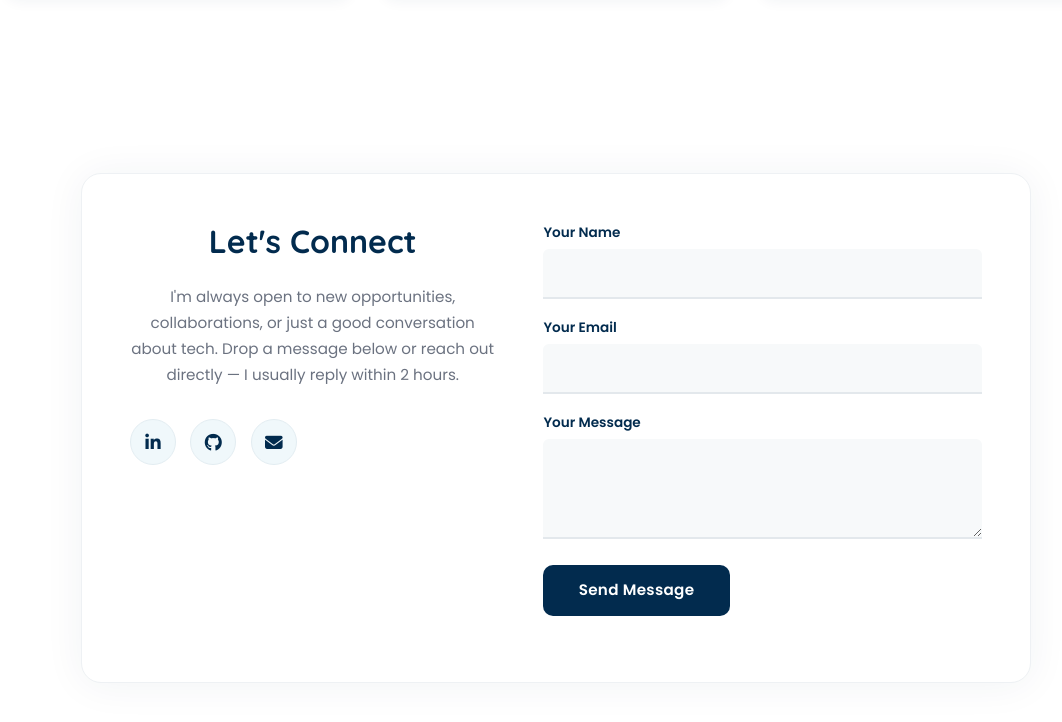
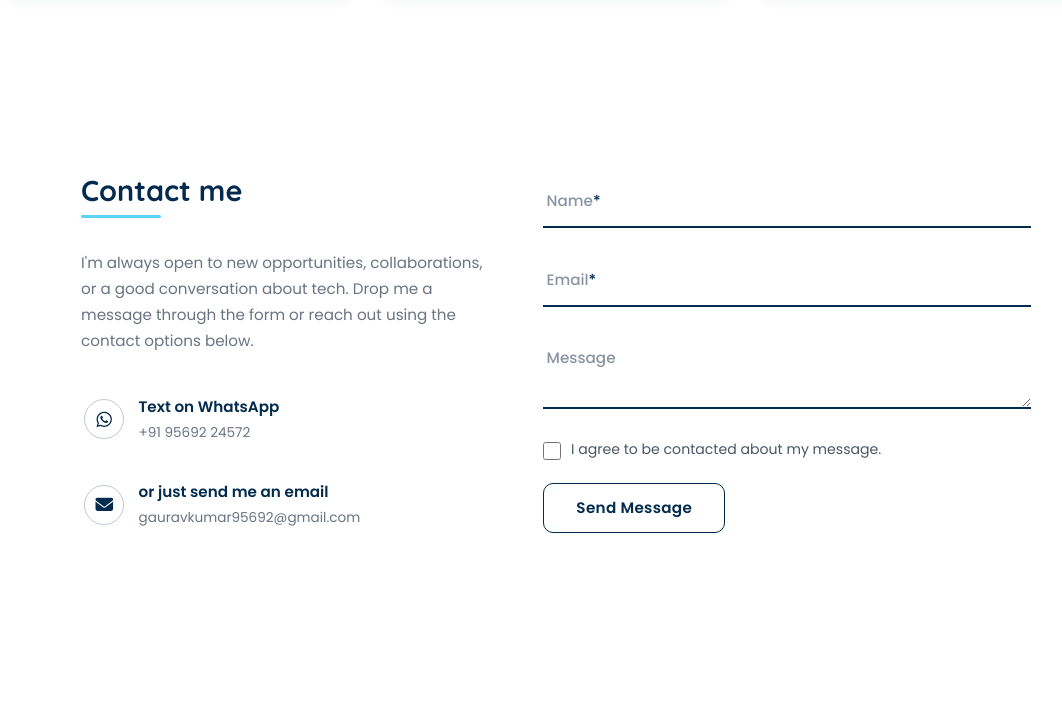
Before and after one commit to gauravkumar42/gauravkumar42.github.io, a plain HTML site: page index.html in a window 1280 px wide. Shown: the part 1498-2220 px from the top of the page, without its empty margins (84-1146 px from the left). After the commit the page ends 2145 px from the top, so only its background shows below. Drawn offline with nearby package versions, Linux system fonts and the light colour scheme.

Commit message:
refine contact and hero sections

```diff
--- a/css/contact.css
+++ b/css/contact.css
@@ -9,12 +9,12 @@
 .form-container {
   display: grid;
   grid-template-columns: 1fr 1.2fr;
-  gap: 3rem;
-  background: #ffffff;
-  padding: 3rem;
-  border-radius: 20px;
-  box-shadow: 0 2px 40px rgba(2, 43, 78, 0.06);
-  border: 1px solid #eef1f4;
+  gap: 3.5rem;
+  background: transparent;
+  padding: 0;
+  border-radius: 0;
+  box-shadow: none;
+  border: none;
   max-width: 950px;
   width: 100%;
   align-items: start;
@@ -25,13 +25,27 @@
   display: flex;
   flex-direction: column;
   gap: 1.5rem;
+  text-align: left;
 }
 
+/* Heading styled to match "Selected Work" section heading */
 .contact-info h2 {
-  font-size: 2rem;
+  font-size: 1.8rem;
   font-weight: 700;
   color: #022b4e;
-  margin: 0;
+  margin: 0 0 0.5rem;
+  position: relative;
+  text-align: left;
+}
+
+.contact-info h2::after {
+  content: "";
+  display: block;
+  width: 80px;
+  height: 3px;
+  background: #5ad4f8;
+  margin: 0.5rem 0 0;
+  border-radius: 2px;
 }
 
 .contact-info p {
@@ -41,87 +55,157 @@
   margin: 0;
 }
 
-/* Icon buttons */
-.info-links {
+/* Clickable contact rows (WhatsApp / Email) */
+.contact-links {
   display: flex;
-  gap: 0.9rem;
+  flex-direction: column;
+  gap: 1.1rem;
   margin-top: 0.5rem;
 }
 
-.info-item {
+.contact-link {
+  display: flex;
+  align-items: center;
+  gap: 0.9rem;
+  text-decoration: none;
+  color: inherit;
+  padding: 0.6rem 0.2rem;
+  border-radius: 10px;
+  transition: background 0.2s ease, transform 0.2s ease;
+}
+
+.contact-link:hover {
+  background: rgba(2, 43, 78, 0.05);
+  transform: translateX(4px);
+}
+
+.contact-icon {
+  flex-shrink: 0;
   display: flex;
   align-items: center;
   justify-content: center;
-  width: 46px;
-  height: 46px;
+  width: 40px;
+  height: 40px;
   border-radius: 50%;
-  background: #f0f8fb;
+  border: 1.5px solid rgba(2, 43, 78, 0.25);
   color: #022b4e;
   font-size: 1.1rem;
-  text-decoration: none;
-  border: 1px solid #e3edf2;
-  transition: all 0.25s ease;
 }
 
-.info-item:hover {
-  background: #022b4e;
-  color: #fff;
-  transform: translateY(-3px);
-  box-shadow: 0 6px 14px rgba(2, 43, 78, 0.2);
+.contact-text {
+  display: flex;
+  flex-direction: column;
+  text-align: left;
+  font-size: 0.95rem;
+  font-weight: 600;
+  color: #022b4e;
+}
+
+.contact-detail {
+  font-size: 0.85rem;
+  font-weight: 400;
+  color: #6b7280;
+  margin-top: 0.15rem;
 }
 
 /* Right Form */
 form {
   display: flex;
   flex-direction: column;
-  gap: 1.1rem;
+  gap: 1.4rem;
 }
 
+/* ------------------ SKETCH-STYLE FLOATING LABEL FORM GROUP ------------------ */
+
 .form-group {
+  position: relative;
   text-align: left;
-}
-
-.form-group label {
-  display: block;
-  font-weight: 600;
-  color: #022b4e;
-  margin-bottom: 0.35rem;
-  font-size: 0.85rem;
 }
 
 .form-group input,
 .form-group textarea {
   width: 100%;
-  padding: 0.75rem 0.9rem;
+  padding: 1.35rem 0.2rem 0.5rem;
   border: none;
-  border-bottom: 2px solid #e3e8ec;
-  border-radius: 6px 6px 0 0;
+  border-bottom: 2px solid #022b4e;
+  border-radius: 0;
   font-size: 0.95rem;
   outline: none;
-  transition: border-color 0.25s ease, background 0.25s ease;
-  background: #f7f9fa;
+  transition: border-color 0.25s ease;
+  background: transparent;
   font-family: inherit;
+  box-sizing: border-box;
 }
 
 .form-group input:focus,
 .form-group textarea:focus {
-  border-color: #022b4e;
-  background: #fff;
+  border-color: #03406f;
+}
+
+.form-group label {
+  position: absolute;
+  left: 0.2rem;
+  top: 1.05rem;
+  font-size: 0.95rem;
+  color: #8a94a3;
+  font-weight: 500;
+  pointer-events: none;
+  transition: all 0.2s ease;
+  background: transparent;
+}
+
+.required-star {
+  color: #022b4e;
+}
+
+/* Shrink + float label up when focused OR when field has content */
+.form-group input:focus ~ label,
+.form-group input:not(:placeholder-shown) ~ label,
+.form-group textarea:focus ~ label,
+.form-group textarea:not(:placeholder-shown) ~ label {
+  top: -0.6rem;
+  font-size: 0.72rem;
+  font-weight: 600;
+  color: #022b4e;
 }
 
 textarea {
-  min-height: 100px;
+  min-height: 70px;
   resize: vertical;
+}
+
+/* Checkbox row */
+.form-checkbox {
+  display: flex;
+  align-items: flex-start;
+  gap: 0.6rem;
+  text-align: left;
+}
+
+.form-checkbox input[type="checkbox"] {
+  width: 18px;
+  height: 18px;
+  margin-top: 0.15rem;
+  accent-color: #022b4e;
+  cursor: pointer;
+  flex-shrink: 0;
+}
+
+.form-checkbox label {
+  font-size: 0.88rem;
+  color: #4b5563;
+  line-height: 1.5;
+  cursor: pointer;
 }
 
 /* Submit Button */
 .btn-submit {
   width: fit-content;
-  padding: 0.85rem 2.2rem;
-  border: none;
+  padding: 0.75rem 2rem;
+  border: 1.5px solid #022b4e;
   border-radius: 10px;
-  background: #022b4e;
-  color: #fff;
+  background: transparent;
+  color: #022b4e;
   font-size: 0.95rem;
   font-weight: 600;
   cursor: pointer;
@@ -130,9 +214,10 @@ textarea {
 }
 
 .btn-submit:hover {
-  background: #03406f;
+  background: #022b4e;
+  color: #fff;
   transform: translateY(-2px);
-  box-shadow: 0 6px 16px rgba(2, 43, 78, 0.25);
+  box-shadow: 0 6px 16px rgba(2, 43, 78, 0.2);
 }
 
 .btn-submit:active {
@@ -149,39 +234,52 @@ textarea {
 @media (max-width: 992px) {
   .form-container {
     grid-template-columns: 1fr;
-    padding: 2rem;
-    gap: 2rem;
+    gap: 2.5rem;
   }
   .contact-info {
     align-items: center;
     text-align: center;
   }
   .contact-info h2 {
-    font-size: 1.8rem;
+    font-size: 1.7rem;
+    text-align: center;
   }
-  .info-links {
+  .contact-info h2::after {
+    margin: 0.5rem auto 0;
+  }
+  .contact-info p {
+    text-align: center;
+  }
+  .contact-link {
     justify-content: center;
+  }
+  .contact-text {
+    text-align: left;
   }
 }
 
 @media (max-width: 768px) {
-  .form-container {
-    padding: 1.5rem;
-  }
   .contact-info h2 {
     font-size: 1.6rem;
-  }
-  .form-group label {
-    font-size: 0.8rem;
   }
   .form-group input,
   .form-group textarea {
     font-size: 0.9rem;
-    padding: 0.65rem 0.8rem;
+    padding: 1.25rem 0.2rem 0.45rem;
+  }
+  .form-group label {
+    font-size: 0.9rem;
+  }
+  .form-group input:focus ~ label,
+  .form-group input:not(:placeholder-shown) ~ label,
+  .form-group textarea:focus ~ label,
+  .form-group textarea:not(:placeholder-shown) ~ label {
+    font-size: 0.68rem;
+    top: -0.55rem;
   }
   .btn-submit {
     width: 100%;
-    padding: 0.9rem;
+    padding: 0.85rem;
   }
 }
 
@@ -189,20 +287,37 @@ textarea {
   .contact-section {
     padding: 2.5rem 1rem;
   }
-  .form-container {
-    padding: 1.2rem;
-    border-radius: 14px;
-  }
   .contact-info h2 {
-    font-size: 1.4rem;
+    font-size: 1.5rem;
   }
   .contact-info p {
     font-size: 0.85rem;
   }
-  .info-item {
-    width: 42px;
-    height: 42px;
+  .contact-icon {
+    width: 36px;
+    height: 36px;
     font-size: 1rem;
+  }
+  .contact-text {
+    font-size: 0.9rem;
+  }
+  .contact-detail {
+    font-size: 0.8rem;
+  }
+  .form-group input,
+  .form-group textarea {
+    font-size: 0.88rem;
+    padding: 1.2rem 0.15rem 0.4rem;
+  }
+  .form-group label {
+    font-size: 0.85rem;
+  }
+  .form-group input:focus ~ label,
+  .form-group input:not(:placeholder-shown) ~ label,
+  .form-group textarea:focus ~ label,
+  .form-group textarea:not(:placeholder-shown) ~ label {
+    font-size: 0.65rem;
+    top: -0.5rem;
   }
   .btn-submit {
     font-size: 0.9rem;
@@ -215,11 +330,10 @@ textarea {
     padding: 2rem 0.8rem;
   }
   .form-container {
-    padding: 1rem;
-    gap: 1.2rem;
+    gap: 1.6rem;
   }
   .contact-info h2 {
-    font-size: 1.2rem;
+    font-size: 1.3rem;
   }
   .btn-submit {
     font-size: 0.85rem;
--- a/index.html
+++ b/index.html
@@ -73,11 +73,6 @@
     <section id="hero">
       <div class="hero-container">
         <div class="hero-text reveal fade-left">
-          <span class="hero-status">
-            <span class="hero-status-dot"></span>
-            Open to Work
-          </span>
-
           <h3>Hello, I'm</h3>
           <h1>Gaurav Kumar</h1>
           <p>
@@ -102,7 +97,7 @@
               target="_blank"
               class="resume-btn">
 
-              View Resume <i class="fa-solid fa-arrow-up-right"></i>
+              Resume <span class="material-symbols-outlined resume-icon">arrow_outward</span>
             </a>
           </div>
         </div>
@@ -117,6 +112,7 @@
         <i class="fa-solid fa-chevron-down"></i>
       </div>
     </section>
+
 
 
     <!-- Tech Stack Strip -->
@@ -216,38 +212,36 @@
   <div class="form-container">
     <!-- Left Info -->
     <div class="contact-info reveal fade-left">
-          <h2>Let's Connect</h2>
+      <h2>Contact me</h2>
       <p>
-            I'm always open to new opportunities, collaborations, or just a
-            good conversation about tech. Drop a message below or reach out
-            directly — I usually reply within 2 hours.
+        I'm always open to new opportunities, collaborations, or a good
+        conversation about tech. Drop me a message through the form or
+        reach out using the contact options below.
       </p>
 
-          <div class="info-links">
-
-            <a href="https://linkedin.com/in/gauravkumar42"
+      <div class="contact-links">
+        <a
+          href="https://wa.me/919569224572"
           target="_blank"
           rel="noopener noreferrer"
-              class="info-item reveal fade-left"
-              aria-label="LinkedIn"
+          class="contact-link reveal fade-left"
         >
-              <i class="fab fa-linkedin-in"></i>
+          <span class="contact-icon"><i class="fab fa-whatsapp"></i></span>
+          <span class="contact-text">
+            Text on WhatsApp
+            <span class="contact-detail">+91 95692 24572</span>
+          </span>
         </a>
 
-
-            <a href="https://github.com/gauravkumar42"
-              target="_blank"
-              rel="noopener noreferrer"
-              class="info-item reveal fade-left"
-              aria-label="GitHub">
-              <i class="fab fa-github"></i>
-            </a>
-
-
-            <a href="mailto:gauravkumar95692@gmail.com"
-              class="info-item reveal fade-left"
-              aria-label="Email">
-              <i class="fas fa-envelope"></i>
+        <a
+          href="mailto:gauravkumar95692@gmail.com"
+          class="contact-link reveal fade-left"
+        >
+          <span class="contact-icon"><i class="fas fa-envelope"></i></span>
+          <span class="contact-text">
+            or just send me an email
+            <span class="contact-detail">gauravkumar95692@gmail.com</span>
+          </span>
         </a>
       </div>
     </div>
@@ -255,18 +249,23 @@
     <!-- Right Form -->
     <form id="contact-form" class="reveal fade-right">
       <div class="form-group">
-            <label for="name">Your Name</label>
-            <input type="text" id="name" name="name" required />
+        <input type="text" id="name" name="name" placeholder=" " required />
+        <label for="name">Name<span class="required-star">*</span></label>
       </div>
 
       <div class="form-group">
-            <label for="email">Your Email</label>
-            <input type="email" id="email" name="email" required />
+        <input type="email" id="email" name="email" placeholder=" " required />
+        <label for="email">Email<span class="required-star">*</span></label>
       </div>
 
       <div class="form-group">
-            <label for="message">Your Message</label>
-            <textarea id="message" name="message" required></textarea>
+        <textarea id="message" name="message" placeholder=" "></textarea>
+        <label for="message">Message</label>
+      </div>
+
+      <div class="form-checkbox">
+        <input type="checkbox" id="agree" name="agree" />
+        <label for="agree">I agree to be contacted about my message.</label>
       </div>
 
       <button type="submit" class="btn-submit">Send Message</button>
@@ -275,6 +274,7 @@
   </div>
 </section>
 
+
     <!-- JS -->
     <script src="js/app.js"></script>
   </body>
```
Also changed, not shown: css/hero.css (+26 -29 lines). Lines whose indentation alone changed are shown as unchanged.
